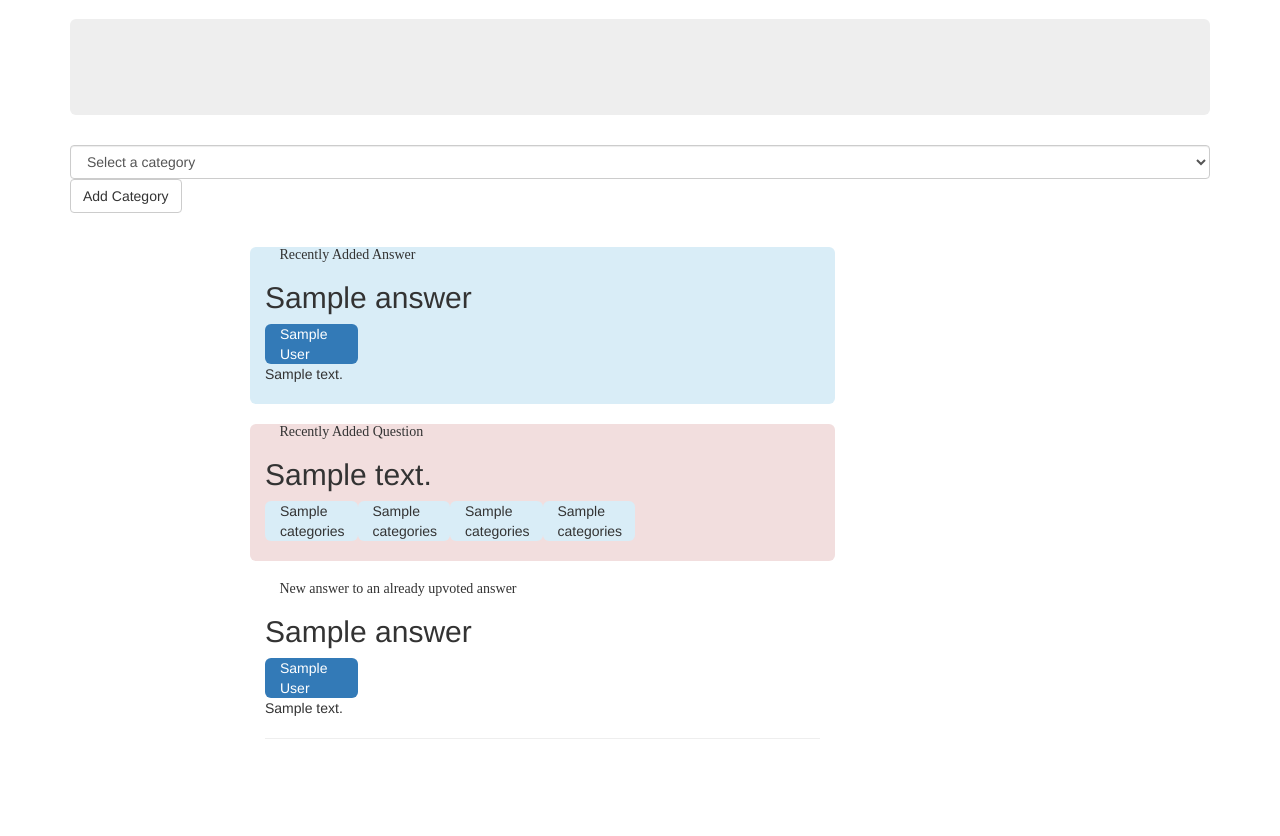
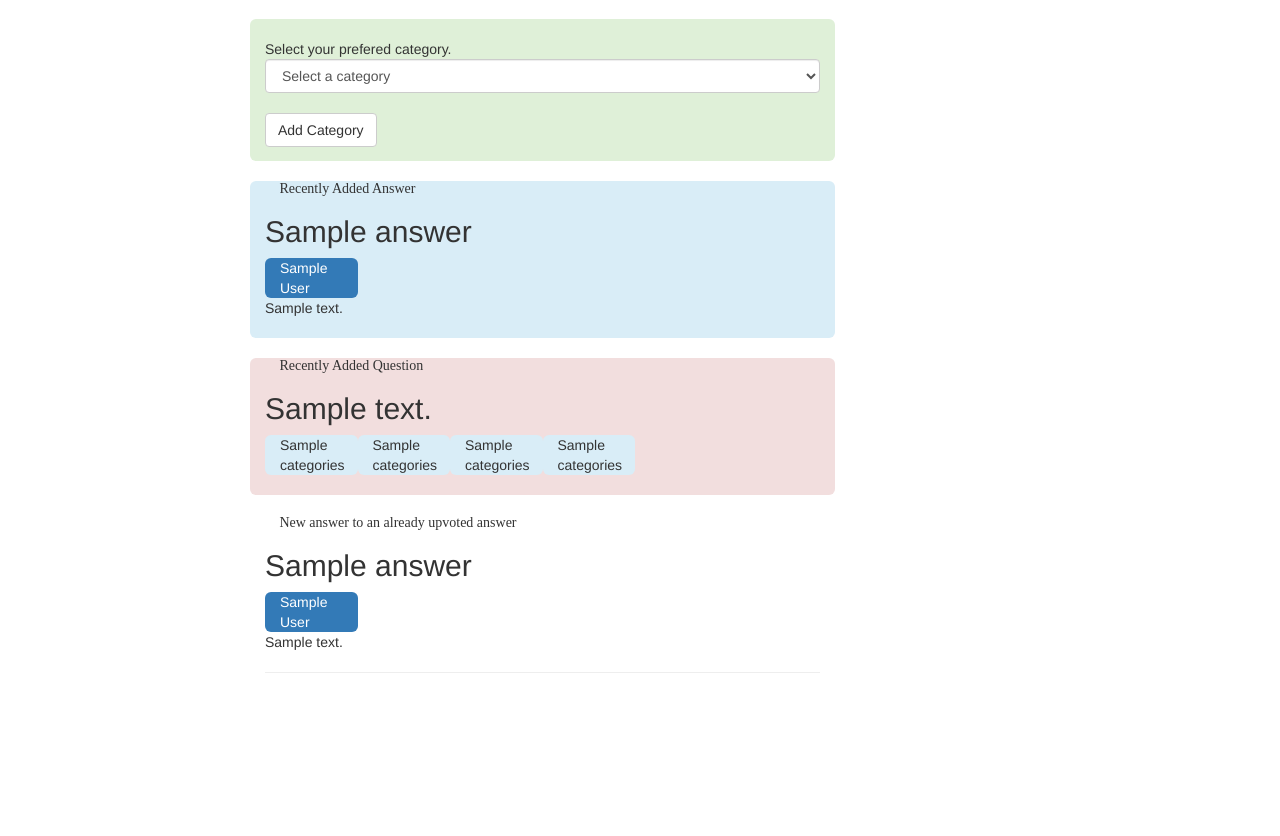
Before and after one commit to aadithyamd/QandA, a Django app: template QA/templates/read.html in a window 1280 px wide. Shown: the part 51-887 px from the top of the page. Run offline with Django 3.2, Linux system fonts and the light colour scheme; the template is opened without the code that fills it: most values are stand-ins (such as "Sample title", 1, 10 or a date in 2020); some libraries are stand-ins or nearby versions; some web fonts are replaced.

```diff
--- a/QA/templates/read.html
+++ b/QA/templates/read.html
@@ -1,22 +1,31 @@
 {% extends 'base.html' %}
 {% load crispy_forms_tags %}
+{% block home_container %}
+{% endblock %}
 {% block read_container %}
 <div class="container">
-    <form action="" method="POST">{% csrf_token %}
-        <select class="select form-control" id="id_category" name="category">
+    <div class="row">
+        <div class="col-md-6 col-md-offset-2 bg-success img-rounded">
+            <br>
+            <form action="" method="POST">
+                {% csrf_token %}
+            Select your prefered category.
+            <select class="select form-control" id="id_category" name="category">
             <option value="0" selected="selected">Select a category</option>
             {% for i in categorylist %}
             <option value='{{ i.pk }}' >{{i.categories}}</option>
             {% endfor %}
-        </select>
-        <input class='btn btn-default' type='submit' value='Add Category'/>
-    </form>
+            </select><br>
+            <input class='btn btn-default' type='submit' value='Add Category'/>
+            </form>
+        </div>
+    </div>
 {%for answer in LatestAobjectslist %}
 <br>
 <div class="row">
   <div class="col-md-6 col-md-offset-2 bg-info img-rounded">
     <div >
-    <span class="glyphicon glyphicon-chevron-up" aria-hidden="true"> Recently Added Answer</span>
+    <span class="glyphicon glyphicon-share-alt" aria-hidden="true"> Recently Added Answer</span>
    </div>
     <h2>{{answer.question}}</h2>
     <div class="col-xs-2 col-sm-2 bg-primary img-rounded">
@@ -34,7 +43,7 @@
 <div class="row">
   <div class="col-md-6 col-md-offset-2 bg-danger img-rounded">
     <div >
-    <span class="glyphicon glyphicon-chevron-up" aria-hidden="true"> Recently Added Question</span>
+    <span class="glyphicon glyphicon-share-alt" aria-hidden="true"> Recently Added Question</span>
     </div>
     <h2>{{question.question_text}}</h2>
     {%if question.category1.categories %}
@@ -67,7 +76,7 @@
 <div class="row">
   <div class="col-md-6 col-md-offset-2">
     <div >
-    <span class="glyphicon glyphicon-chevron-up" aria-hidden="true"> New answer to an already upvoted answer</span>
+    <span class="glyphicon glyphicon-share-alt" aria-hidden="true"> New answer to an already upvoted answer</span>
    </div>
     <h2>{{answer.question}}</h2>
     <div class="col-xs-2 col-sm-2 bg-primary img-rounded">
--- a/QA/templates/write.html
+++ b/QA/templates/write.html
@@ -2,7 +2,6 @@
 {% load crispy_forms_tags %}
 {% block form_question %}
 <div class="container ">
-	{{ broadcast_message }}
 <form method='POST' action=''>		{% csrf_token %}
 	<div class='row'>
 	<div id='qtext' class='form-group col-md-6'>
```
Also changed, not shown: QA/views.py (+5 -5 lines), db.sqlite3, 1 other file.
